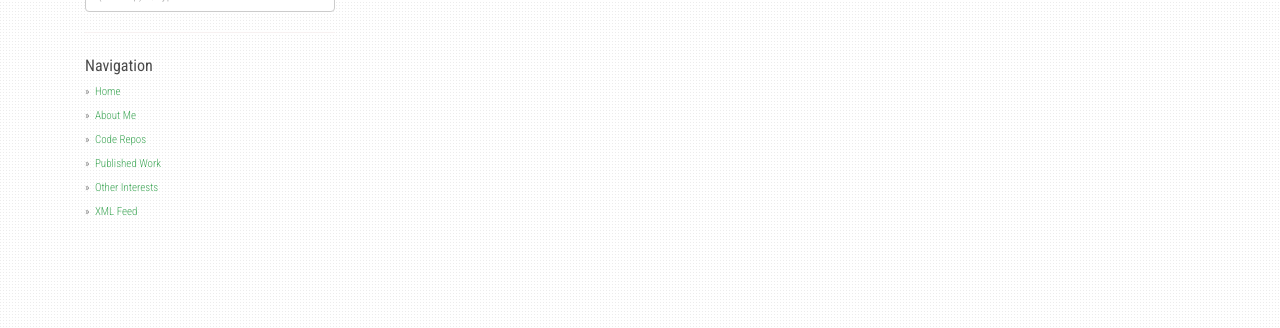
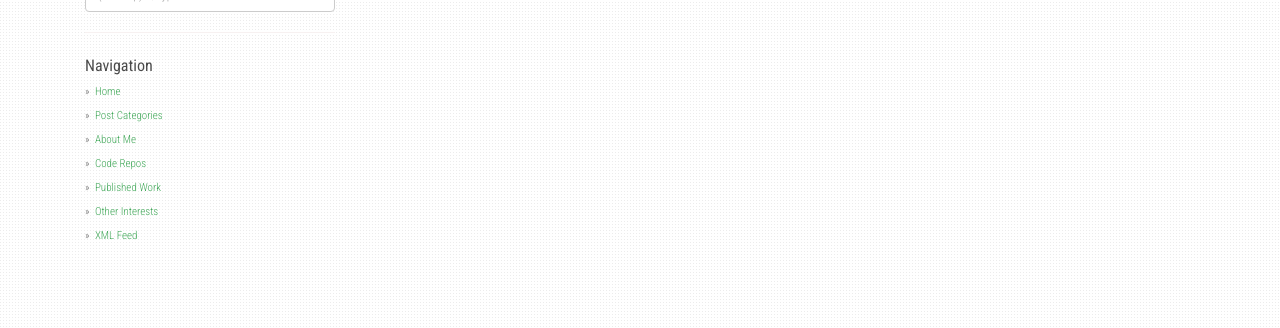
Before and after one commit to Adam-Lechnos/adam-lechnos.github.io, a Jekyll site: the page built from index.html, in a window 1280 px wide. Shown: the part 250-578 px from the top of the page. Built offline with Jekyll 4.4.1, drawn with Linux system fonts in a browser that asks for light colours; nearby versions of some CDN libraries; the list of posts is cut into pages by our own code.

Commit message:
Update _config.yml

```diff
--- a/_config.yml
+++ b/_config.yml
@@ -30,6 +30,8 @@ share:
   twitter_username: adam_lechnos
 
 urls:
+    - text: Post Categories
+      url: /categories/
     - text: About Me
       url: /about/
       #- text: My Projects
```
